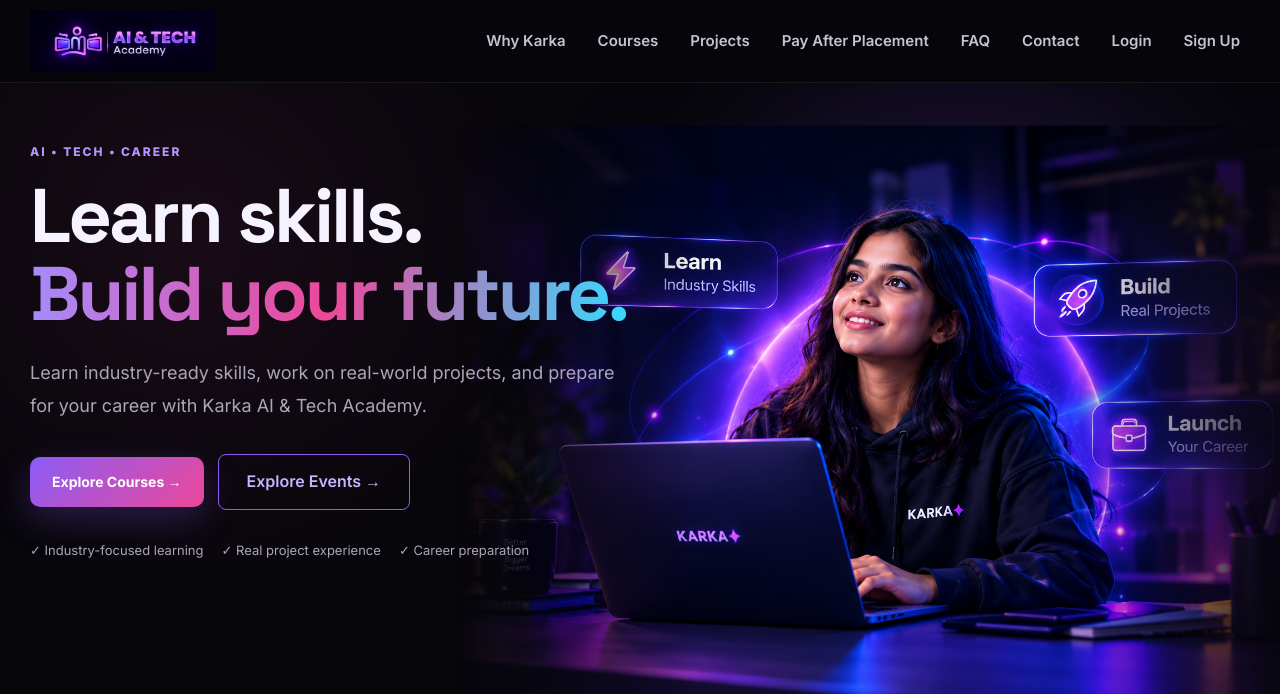
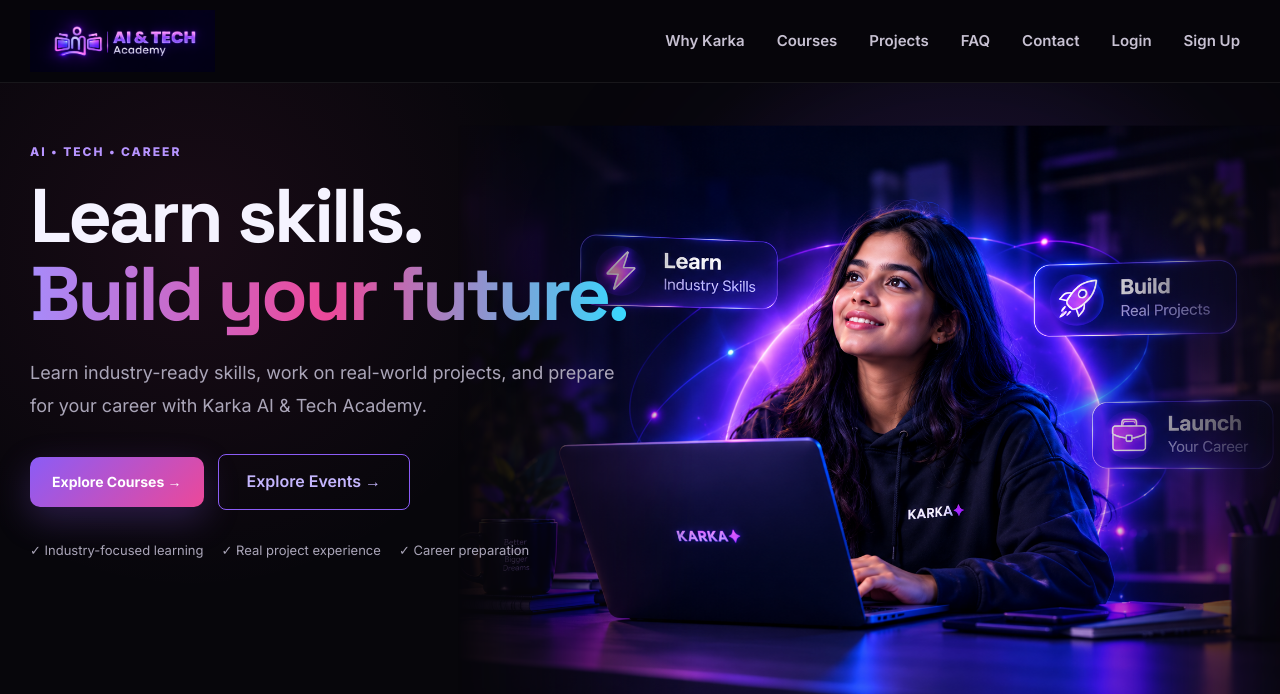
Before and after one commit to Bavana-N/Karka-Redesign, a Django app: page / in a window 1280 px wide. Shown: the top 694 px of the page. Run offline with Django 5.2, Linux system fonts and the light colour scheme; data comes from the database, SQL or seed files in the repository.

Commit message:
Update Karka website

```diff
--- a/templates/index.html
+++ b/templates/index.html
@@ -67,9 +67,7 @@
                     Projects
                 </a>
 
-                <a href="#pay-after-placement">
-                    Pay After Placement
-                </a>
+
 
                 <a href="#faq">
                     FAQ
```
